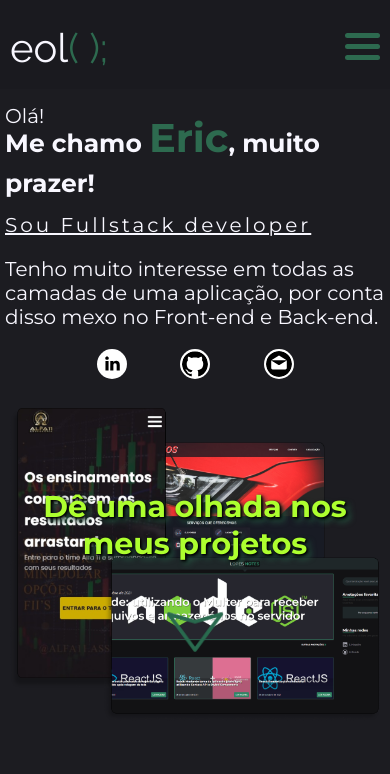
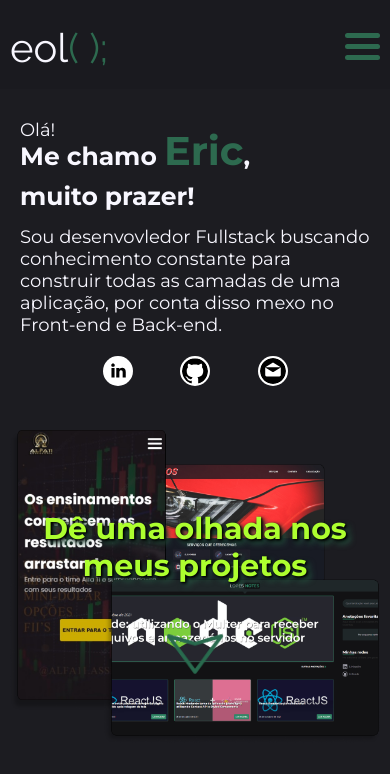
Before and after one commit to EricEOL/ericeol.dev, an Angular app: page /home in a window 390 px wide. Shown: the top 774 px of the page. Built offline with nearby package versions, Linux system fonts and the light colour scheme.

Commit message:
Ajuster na home page

```diff
--- a/src/app/core/components/home/home-mobile.component.css
+++ b/src/app/core/components/home/home-mobile.component.css
@@ -8,11 +8,11 @@
 
   .home .presentation {
     max-width: 450px;
-    padding: 5px;
+    padding: 20px;
   }
 
   .home .presentation p {
-    font-size: var(--font-size-3);
+    font-size: var(--font-size-4);
     margin-bottom: 20px;
     margin-top: 10px;
   }
--- a/src/app/core/components/home/home.component.html
+++ b/src/app/core/components/home/home.component.html
@@ -1,10 +1,8 @@
 <section class="home">
   <div class="presentation">
     <p class="hello">Olá!</p>
-    <strong>Me chamo <span>Eric</span>, muito prazer!</strong>
-    <p class="subtitle">Sou Fullstack developer</p>
-    <p>
-      Tenho muito interesse em todas as camadas de uma aplicação, por conta disso mexo no Front-end e Back-end.
+    <strong>Me chamo <span>Eric</span>, <br /> muito prazer!</strong>
+    <p>Sou desenvovledor Fullstack buscando conhecimento constante para construir todas as camadas de uma aplicação, por conta disso mexo no Front-end e Back-end.
     </p>
     <app-social-media></app-social-media>
   </div>
```
